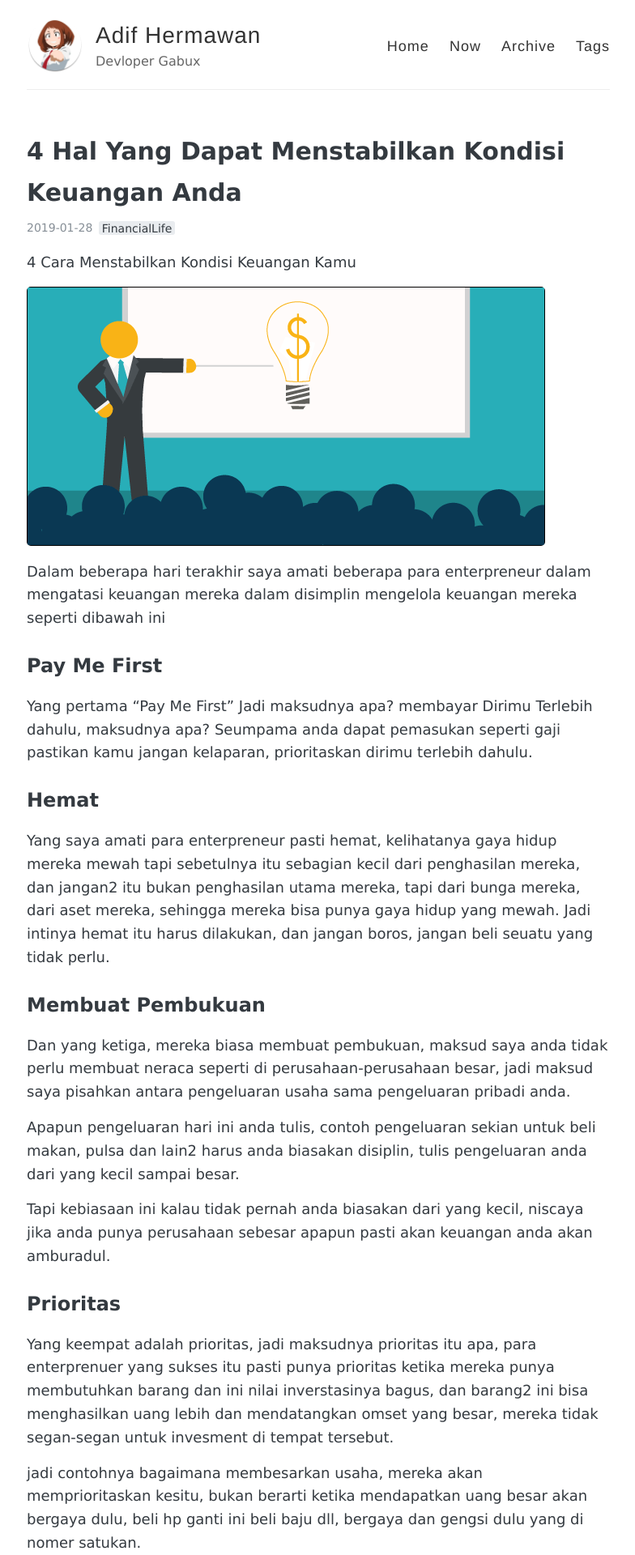
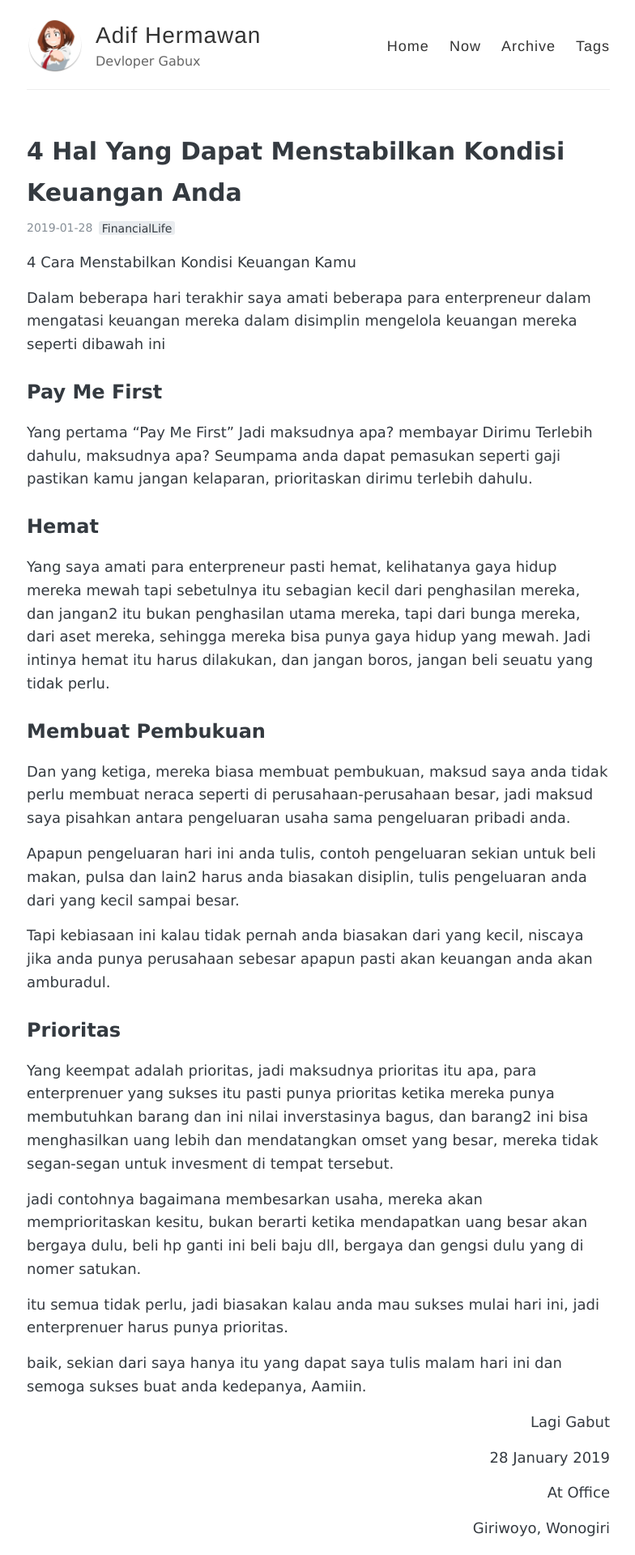
Before and after one commit to adif48/Blog, a Jekyll site: the page built from _posts/2019-01-28-cara-menstabilkan-keuangan-anda.md, in a window 1280 px wide. Shown: the top 1920 px of the page at 81% size, without its empty margins (247-1031 px from the left). Built offline with Jekyll 4.4.1, drawn with Linux system fonts in a browser that asks for light colours; comment, search, counter and statistics services are not loaded.

Commit message:
Update 2019-01-28-cara-menstabilkan-keuangan-anda.md

```diff
--- a/_posts/2019-01-28-cara-menstabilkan-keuangan-anda.md
+++ b/_posts/2019-01-28-cara-menstabilkan-keuangan-anda.md
@@ -5,8 +5,6 @@ tags: [FinancialLife]
 comments: true
 ---
 4 Cara Menstabilkan Kondisi Keuangan Kamu
-
-![](https://raw.githubusercontent.com/adif48/blog/gh-pages/images/enterprenuer-life.png)
 
 Dalam beberapa hari terakhir saya amati beberapa para enterpreneur dalam mengatasi keuangan mereka
 dalam disimplin mengelola keuangan mereka seperti dibawah ini
```
